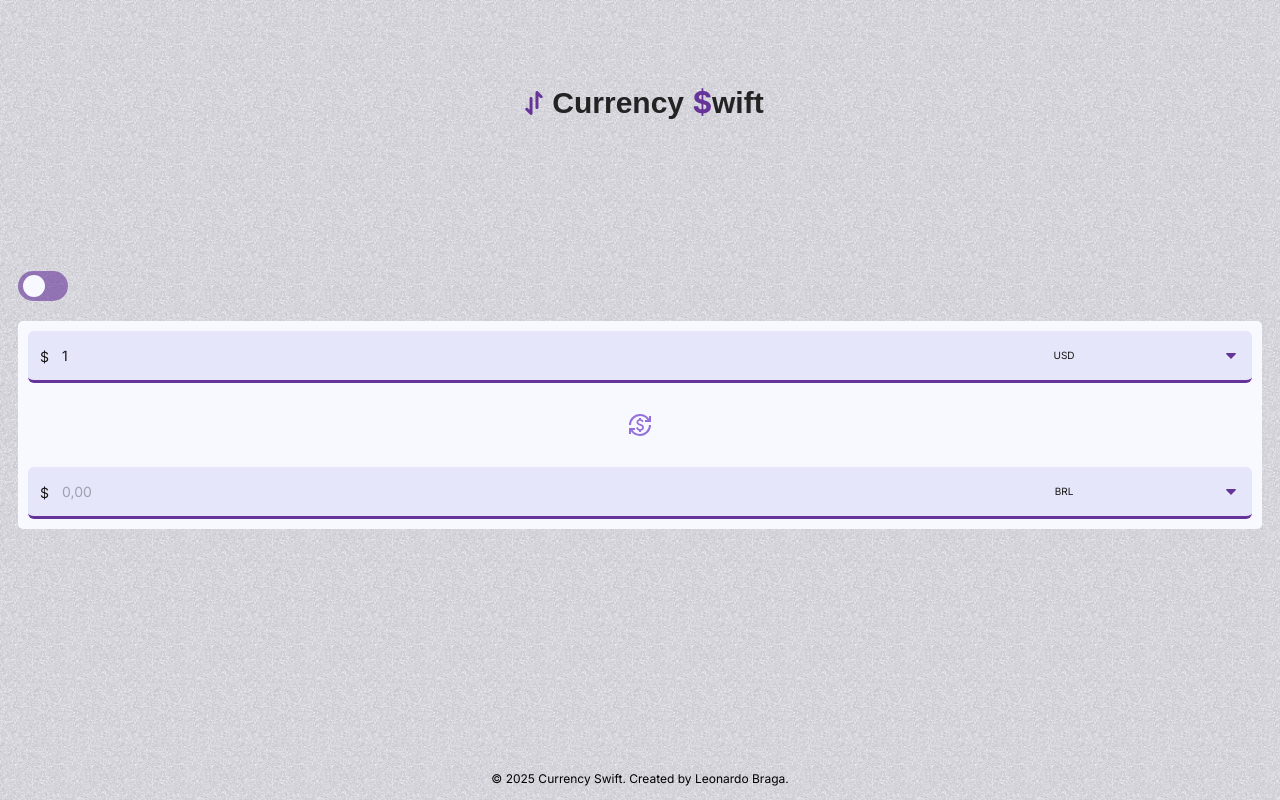
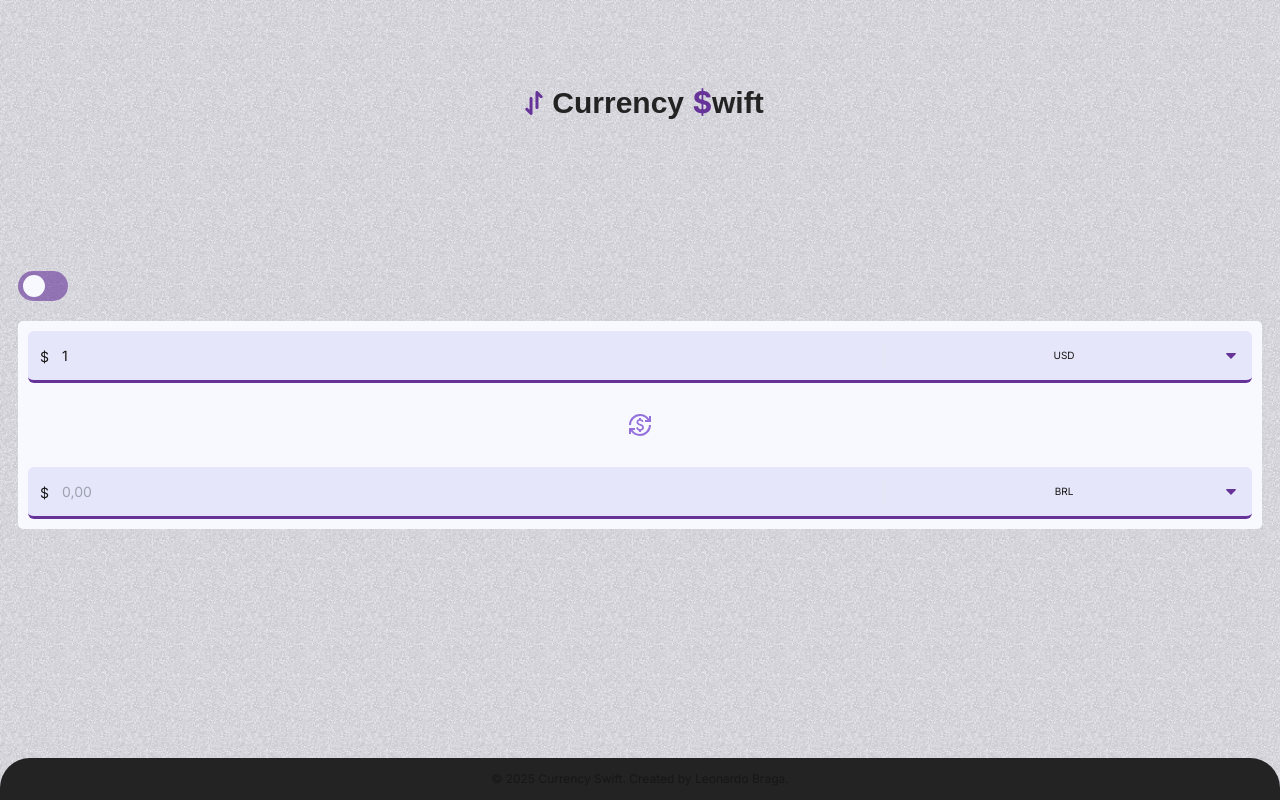
Before and after one commit to code-front-braga/currency_swift, a Next.js app: page / in a window 1280 px wide. Built offline with nearby package versions, Linux system fonts and the light colour scheme; a web font is replaced by a local one.

Commit message:
chore: apply colors and darkMode to footer component

```diff
--- a/src/app/components/footer.tsx
+++ b/src/app/components/footer.tsx
@@ -1,7 +1,21 @@
+import clsx from 'clsx';
+import { useTheme } from '../hooks/use-theme';
+
 export default function Footer() {
+	const { darkMode } = useTheme();
 	return (
-		<footer className="fixed bottom-0 w-full rounded-t-[3rem] p-[1.2rem]">
-			<p className="text-center font-inter text-[1.2rem]">
+		<footer
+			className={clsx('fixed bottom-0 w-full rounded-t-[3rem] p-[1.2rem]', {
+				'bg-matteBlack': !darkMode,
+				'bg-ghostWhite': darkMode,
+			})}
+		>
+			<p
+				className={clsx('text-center font-inter text-[1.2rem]', {
+					'text-nero': !darkMode,
+					'text-ghostWhite': darkMode,
+				})}
+			>
 				&copy; {new Date().getFullYear()} Currency Swift. Created by Leonardo Braga.
 			</p>
 		</footer>
```
